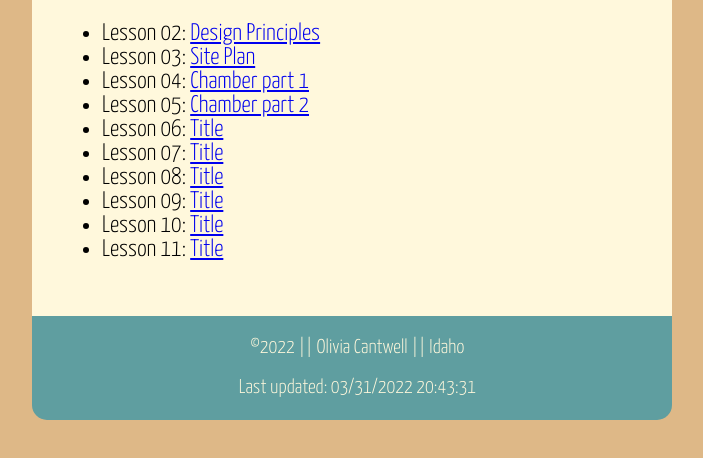
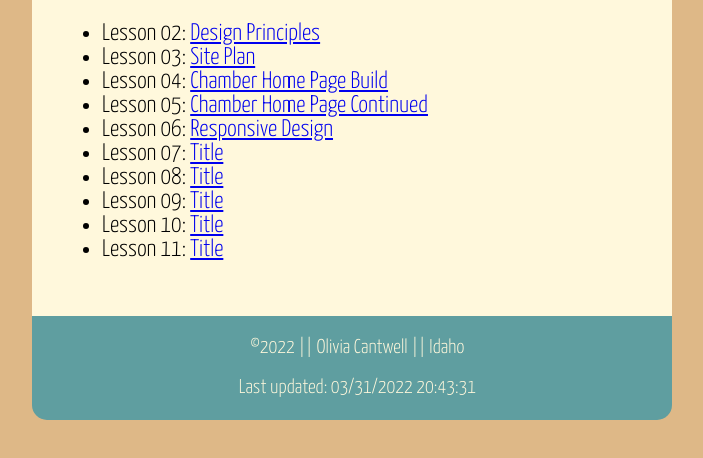
Before and after one commit to oliviacantwell/wdd230, a plain HTML site: page index.html in a window 1280 px wide. Shown: the part 430-888 px from the top of the page, without its empty margins (288-991 px from the left). Drawn offline with Linux system fonts and the light colour scheme.

Commit message:
kl klmpm

```diff
--- a/index.html
+++ b/index.html
@@ -20,9 +20,9 @@
         <ul>
             <li>Lesson 02: <a href='lesson2/design-principles.html'>Design Principles</a></li>
             <li>Lesson 03: <a href='lesson3/index.html'>Site Plan</a></li>
-            <li>Lesson 04: <a href='chamber/index.html'>Chamber part 1</a></li>
-            <li>Lesson 05: <a href='chamber/index.html'>Chamber part 2</a></li>
-            <li>Lesson 06: <a href='index.html'>Title</a></li>
+            <li>Lesson 04: <a href='chamber/index.html'>Chamber Home Page Build</a></li>
+            <li>Lesson 05: <a href='chamber/index.html'>Chamber Home Page Continued</a></li>
+            <li>Lesson 06: <a href='chamber/index.html'>Responsive Design</a></li>
             <li>Lesson 07: <a href='index.html'>Title</a></li>
             <li>Lesson 08: <a href='index.html'>Title</a></li>
             <li>Lesson 09: <a href='index.html'>Title</a></li>
```
